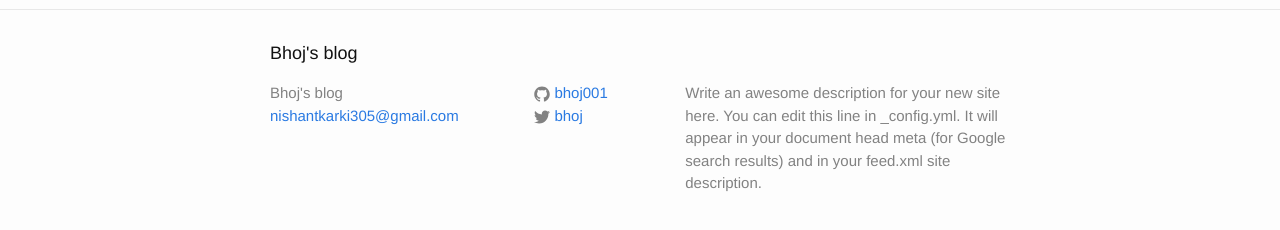
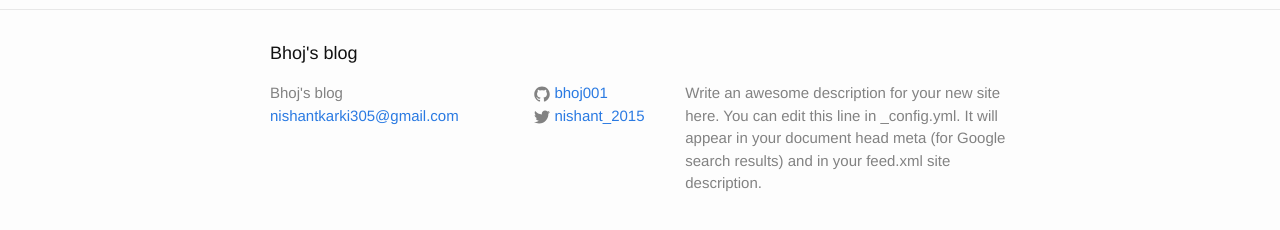
Before and after one commit to bhoj001/notusedgitio, a Jekyll site: the page built from index.html, in a window 1280 px wide. Shown: the part 287-517 px from the top of the page. Built offline with Jekyll 4.4.1, drawn with Linux system fonts in a browser that asks for light colours.

Commit message:
Update _config.yml

```diff
--- a/_config.yml
+++ b/_config.yml
@@ -14,7 +14,7 @@ description: > # this means to ignore newlines until "baseurl:"
   Google search results) and in your feed.xml site description.
 baseurl: "" # the subpath of your site, e.g. /blog
 url: "http://bhoj001.github.io" # the base hostname & protocol for your site
-twitter_username: bhoj
+twitter_username: nishant_2015
 github_username:  bhoj001
 
 # Build settings
```
